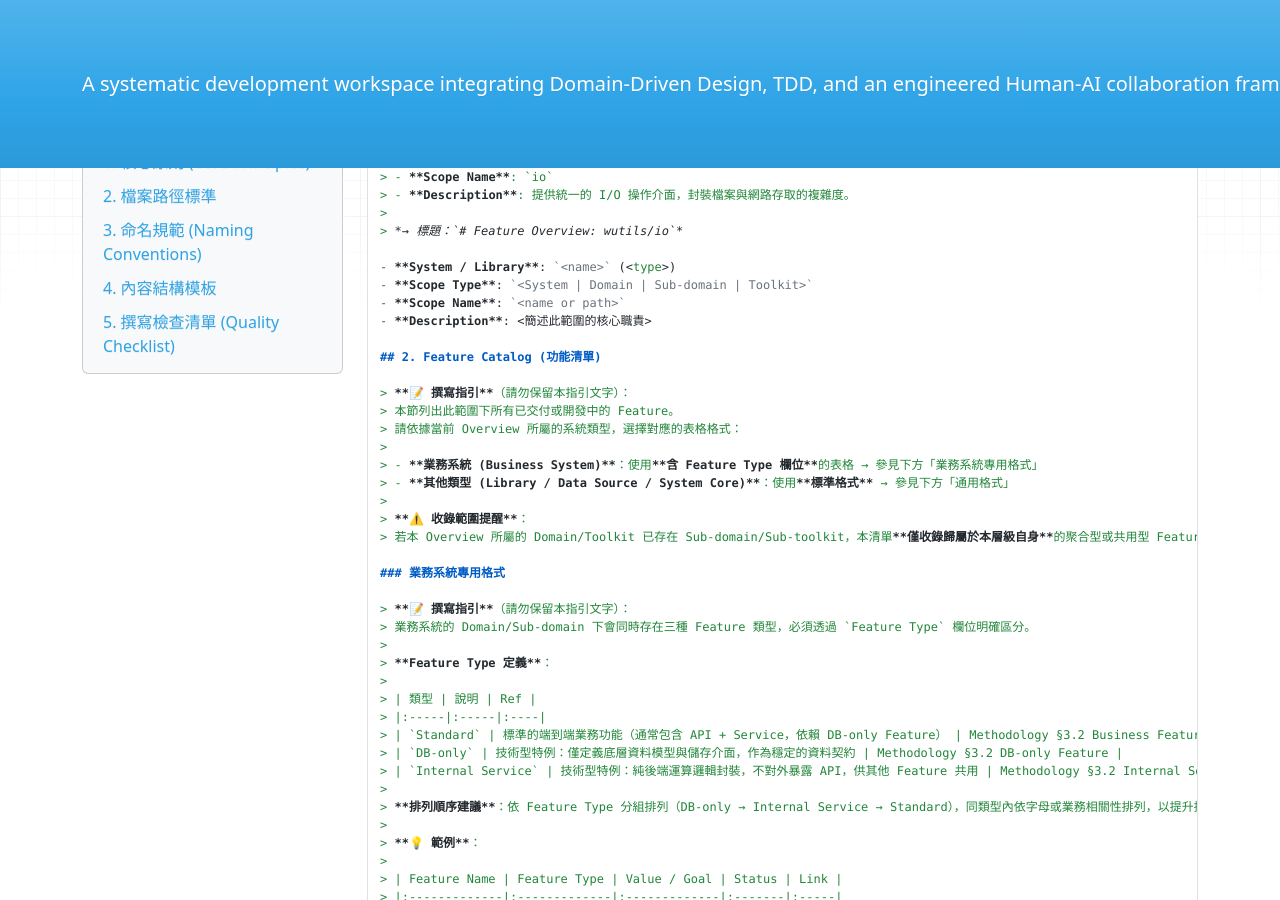
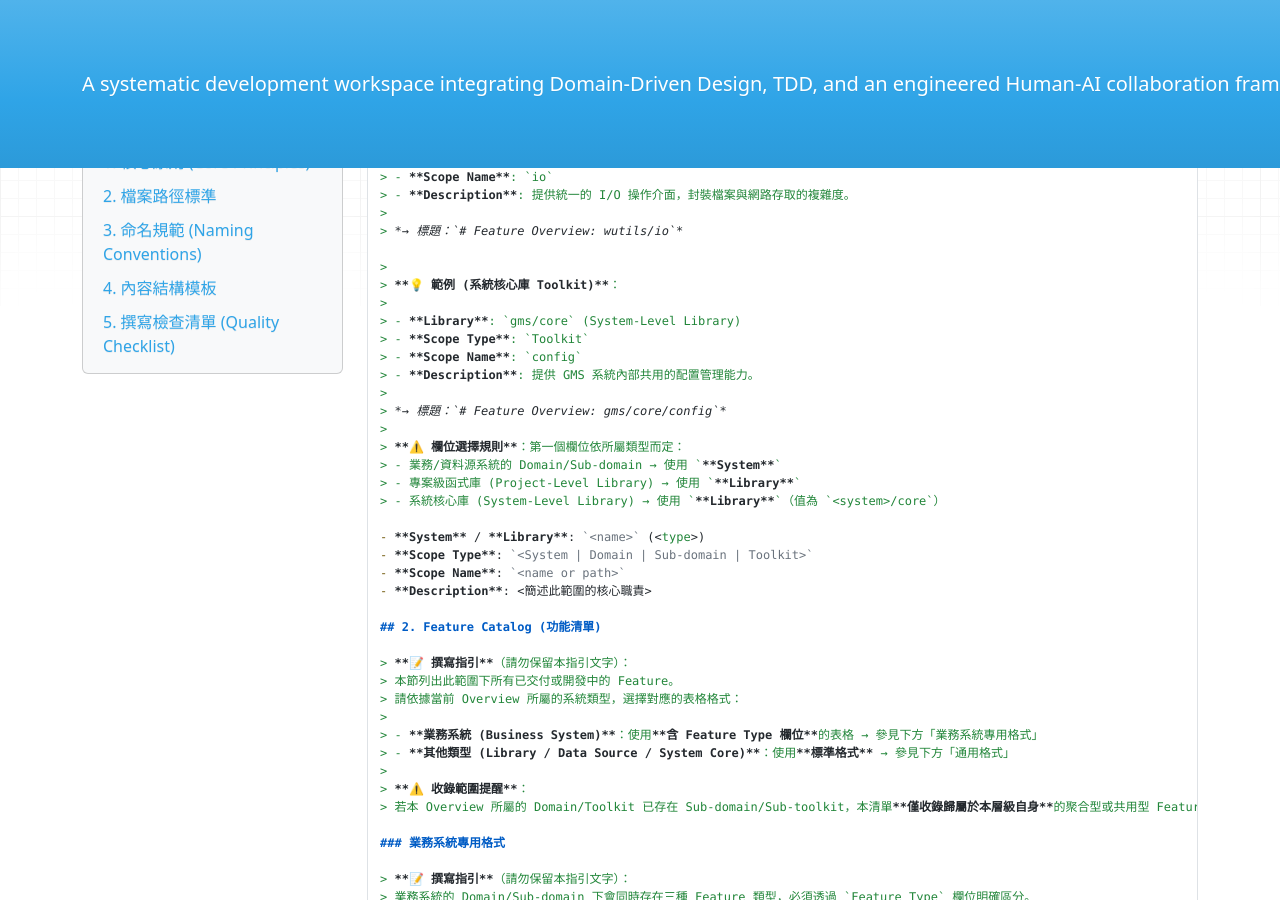
Before and after one commit to Wanini0209/wBiSaProj, an MkDocs documentation site: the page built from docs/standards/writing-guides/use-cases/ft-overview.md, in a window 1280 px wide and 900 px high, scrolled down 3267 px. Built offline with MkDocs 1.6.1, drawn with Linux system fonts in a browser that asks for light colours; nearby versions of some CDN libraries.

Commit message:
docs(project): clarify System/Library field selection in L2/L3 guides
- Add System Core example using Library: <system>/core format
- Add field selection rule to distinguish System vs Library
- Change template field from fixed label to conditional format
- Apply to both ft-overview.md and fu-overview.md

```diff
--- a/docs/standards/writing-guides/use-cases/ft-overview.md
+++ b/docs/standards/writing-guides/use-cases/ft-overview.md
@@ -160,7 +160,22 @@ docs/use-cases/<system>/core/
 >
 > *→ 標題：`# Feature Overview: wutils/io`*
 
-- **System / Library**: `<name>` (<type>)
+>
+> **💡 範例 (系統核心庫 Toolkit)**：
+>
+> - **Library**: `gms/core` (System-Level Library)
+> - **Scope Type**: `Toolkit`
+> - **Scope Name**: `config`
+> - **Description**: 提供 GMS 系統內部共用的配置管理能力。
+>
+> *→ 標題：`# Feature Overview: gms/core/config`*
+>
+> **⚠️ 欄位選擇規則**：第一個欄位依所屬類型而定：
+> - 業務/資料源系統的 Domain/Sub-domain → 使用 `**System**`
+> - 專案級函式庫 (Project-Level Library) → 使用 `**Library**`
+> - 系統核心庫 (System-Level Library) → 使用 `**Library**`（值為 `<system>/core`）
+
+- **System** / **Library**: `<name>` (<type>)
 - **Scope Type**: `<System | Domain | Sub-domain | Toolkit>`
 - **Scope Name**: `<name or path>`
 - **Description**: <簡述此範圍的核心職責>
```
Also changed, not shown: docs/standards/writing-guides/specs/fu-overview.md (+16 -1 lines).
